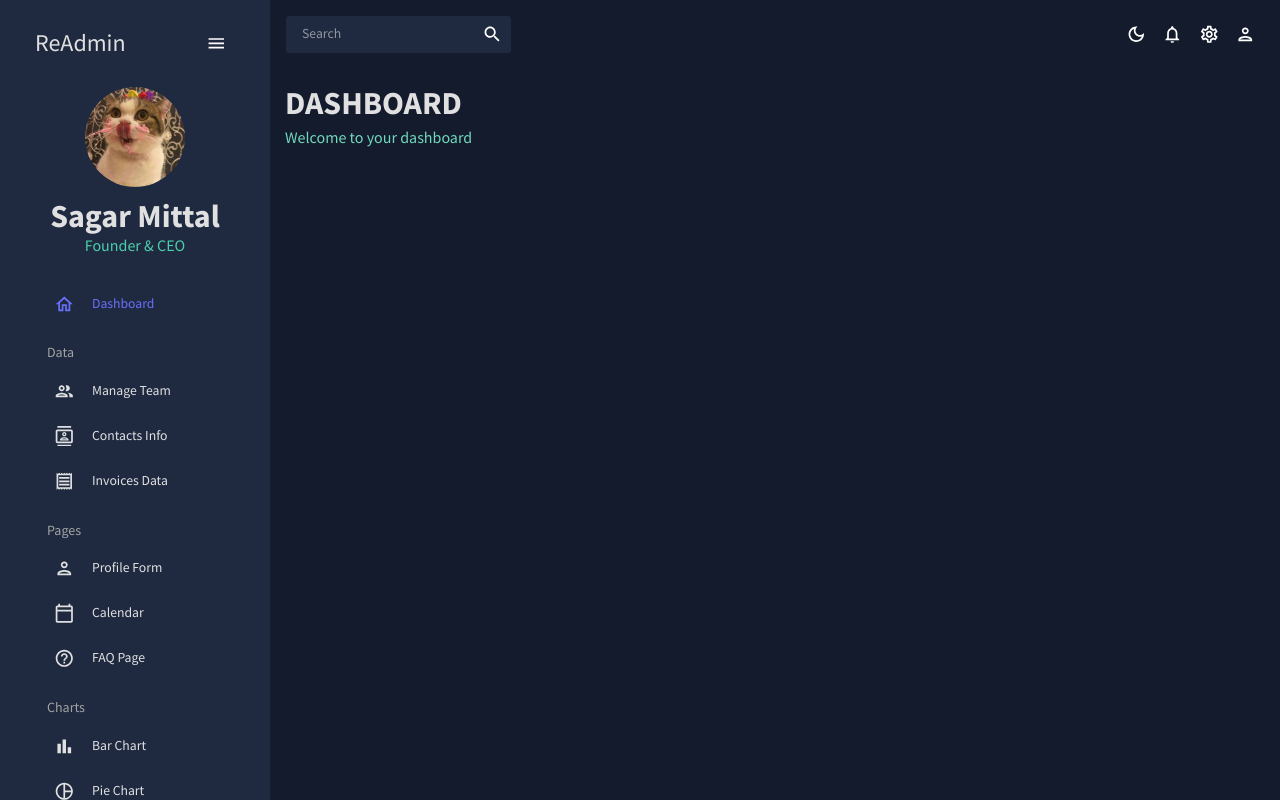
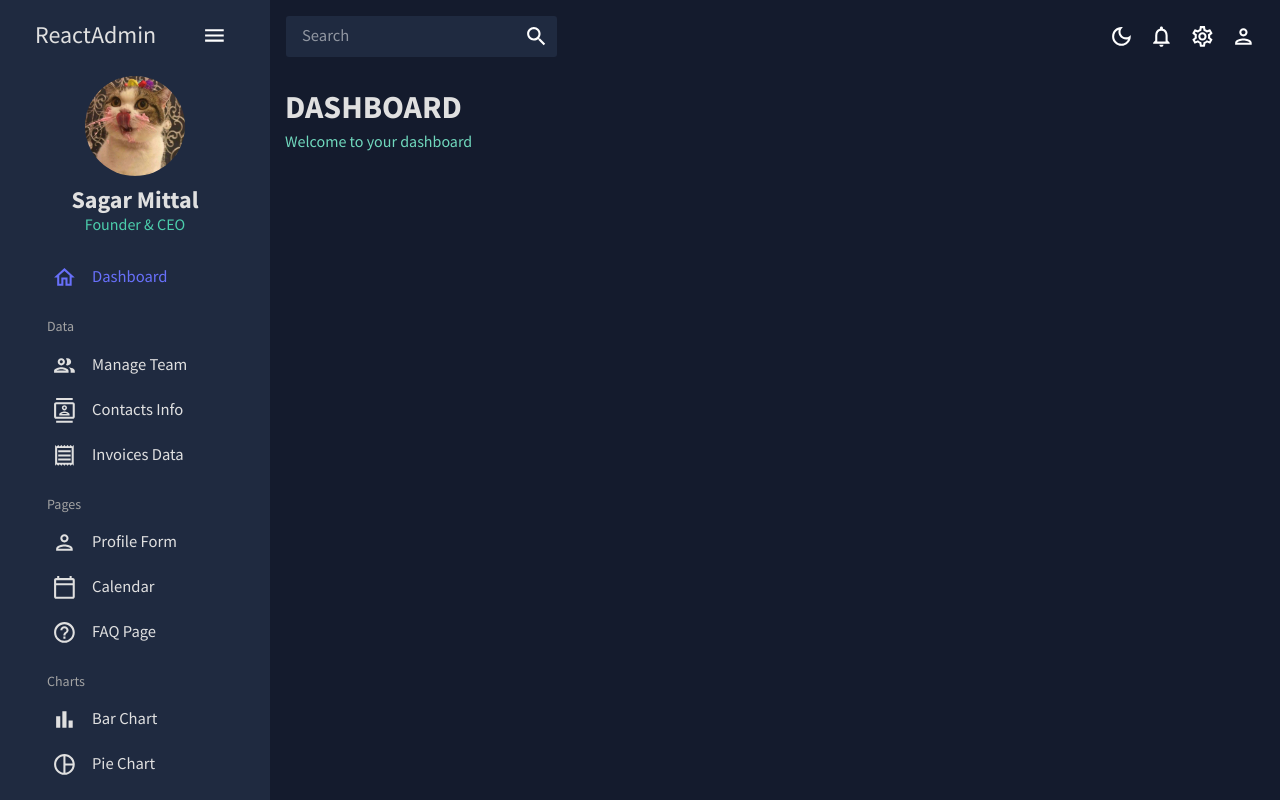
Before and after one commit to sagarmittal1/ReactDashX, a React (Create React App) app: page / in a window 1280 px wide. Built offline with nearby package versions, Linux system fonts and the light colour scheme; the HTML template or start-up script is replaced by a standard one.

Commit message:
fix some styling & errors

```diff
--- a/src/scenes/global/Sidebar.jsx
+++ b/src/scenes/global/Sidebar.jsx
@@ -67,7 +67,7 @@ const Sidebar = () => {
             onClick={() => setIsCollapsed(!isCollapsed)}
             icon={isCollapsed ? <MenuOutlinedIcon /> : undefined}
             style={{
-              margin: '10px 0 20px 0',
+              margin: '0 0 15px 0',
               color: colors.grey[100],
             }}
           >
@@ -79,7 +79,7 @@ const Sidebar = () => {
                 ml="15px"
               >
                 <Typography variant="h3" color={colors.grey[100]}>
-                  ReAdmin
+                  ReactAdmin
                 </Typography>
                 <IconButton onClick={() => setIsCollapsed(!isCollapsed)}>
                   <MenuOutlinedIcon />
@@ -90,7 +90,7 @@ const Sidebar = () => {
 
           {/* User */}
           {!isCollapsed && (
-            <Box mb="25px">
+            <Box mb="20px">
               <Box display="flex" justifyContent="center" alignItems="cemter">
                 <img
                   src={`../../assets/user.jpg`}
@@ -103,7 +103,7 @@ const Sidebar = () => {
 
               <Box textAlign="center">
                 <Typography
-                  variant="h2"
+                  variant="h3"
                   color={colors.grey[100]}
                   fontWeight="bold"
                   sx={{ m: '10px 0 0 0' }}
--- a/src/theme.js
+++ b/src/theme.js
@@ -162,7 +162,7 @@ export const themeSettings = (mode) => {
     },
     typography: {
       fontFamily: ['Source Sans Pro', 'sans-serif'].join(','),
-      fontSize: 12,
+      fontSize: 14.5,
       h1: {
         fontFamily: ['Source Sans Pro', 'sans-serif'].join(','),
         fontSize: 40,
```
Also changed, not shown: 1 other file (tests, documents, lock files or other folders).
